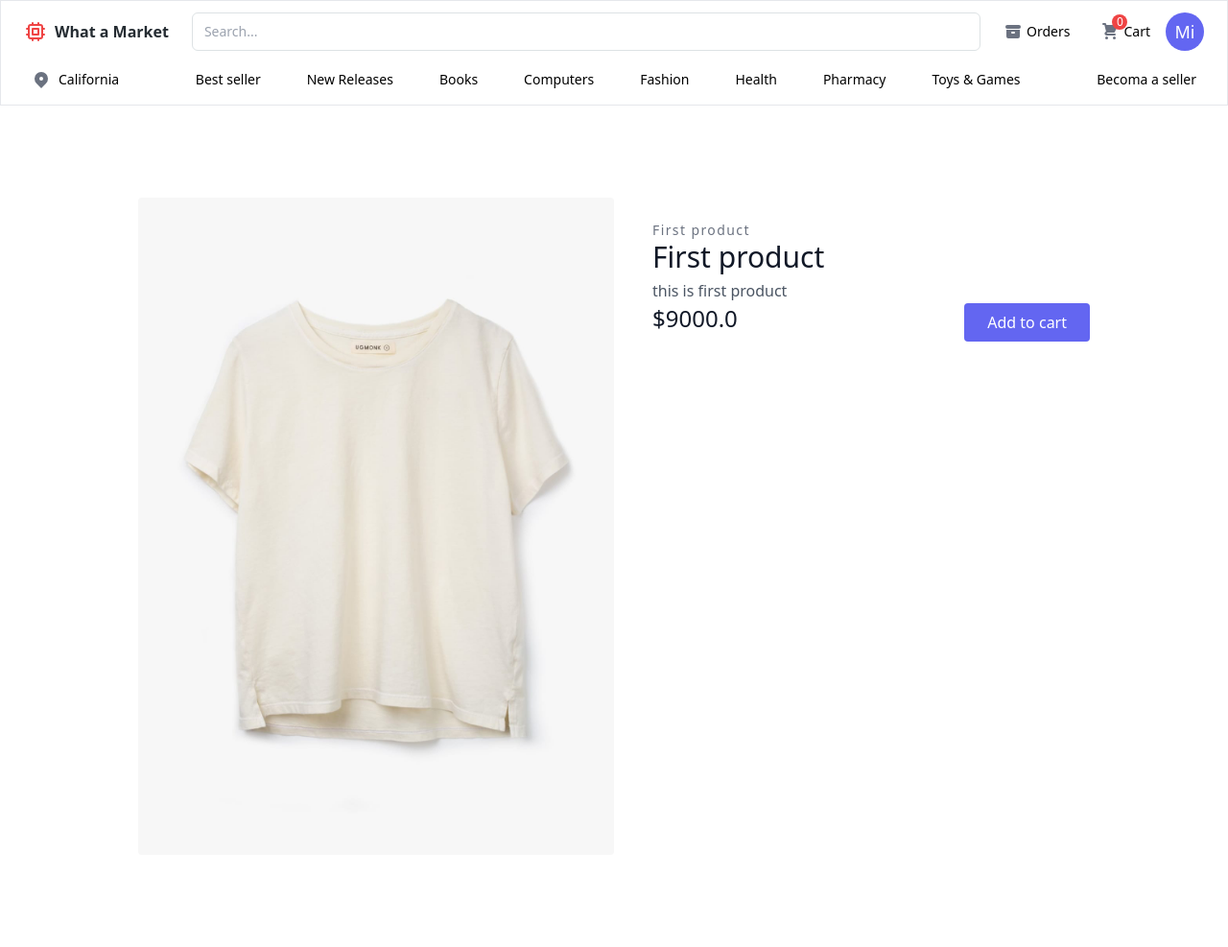
After one commit to umar792/Flask, a Flask app: page /cart/1 in a window 1280 px wide. The commit adds this page. Shown: the whole page at 96% size. Run offline with Flask 3, Linux system fonts and the light colour scheme; a user stored in the database is signed in; some libraries are stand-ins or nearby versions.

Commit message:
working on add cart

```diff
--- a/Phase2/app/__init__.py
+++ b/Phase2/app/__init__.py
@@ -35,8 +35,24 @@ def create_app():
            return send_from_directory("../static/uploads", filename)
 
      from app.models import Product
+     from app.models import CartItem
      @app.route("/", methods=["GET"])
      def home():
           products = Product.query.filter_by().all()
           return render_template("home.html" , current_user=current_user , products=products)
+
+
+     @app.route("/product/detail/<int:id>")
+     def detail(id):
+          product = Product.query.filter_by(id=id).first()
+          return render_template("detail.html", product=product)
+
+     @app.route("/cart/<int:id>")
+     def addToCart(id):
+          product = Product.query.filter_by(id=id).first()
+          item = CartItem.query.filter_by(user_id=current_user.id , product_id=id)
+          if item:
+               return render_template("detail.html", product=product)
+
+          return render_template("detail.html", product=product)
      return app
--- /dev/null
+++ b/Phase2/templates/detail.html
@@ -0,0 +1,22 @@
+{% extends "base.html" %}
+{% block title %}Product Detail Page{% endblock %}
+{% block content %}
+{% include "nav.html" %}
+<section class="text-gray-600 body-font overflow-hidden">
+    <div class="container px-5 py-24 mx-auto">
+      <div class="lg:w-4/5 mx-auto flex flex-wrap">
+        <img alt="ecommerce" class="lg:w-1/2 w-full lg:h-auto h-64 object-cover object-center rounded" src="{{ url_for('uploaded_file', filename=product.image.split('uploads/')[-1]) }}" ">
+        <div class="lg:w-1/2 w-full lg:pl-10 lg:py-6 mt-6 lg:mt-0">
+          <h2 class="text-sm title-font text-gray-500 tracking-widest">{{product.name}}</h2>
+          <h1 class="text-gray-900 text-3xl title-font font-medium mb-1">{{product.name}}</h1>
+          <p class="leading-relaxed">{{product.description}}</p>
+
+          <div class="flex">
+            <span class="title-font font-medium text-2xl text-gray-900">${{product.price}}</span>
+            <button class="flex ml-auto text-white bg-indigo-500 border-0 py-2 px-6 focus:outline-none hover:bg-indigo-600 rounded">Add to cart</button>
+          </div>
+        </div>
+      </div>
+    </div>
+  </section>
+{% endblock %}
--- a/Phase2/templates/nav.html
+++ b/Phase2/templates/nav.html
@@ -6,7 +6,7 @@
           <svg xmlns="http://www.w3.org/2000/svg" class="h-6 w-6 text-red-500" fill="none" viewBox="0 0 24 24" stroke="currentColor" stroke-width="2">
             <path stroke-linecap="round" stroke-linejoin="round" d="M9 3v2m6-2v2M9 19v2m6-2v2M5 9H3m2 6H3m18-6h-2m2 6h-2M7 19h10a2 2 0 002-2V7a2 2 0 00-2-2H7a2 2 0 00-2 2v10a2 2 0 002 2zM9 9h6v6H9V9z" />
           </svg>
-          <span class="ml-2 font-semibold text-[#252C32]">What a Market</span>
+          <a href="{{url_for("home")}}" class="ml-2 font-semibold text-[#252C32]">What a Market</a>
         </div>
 
         <div class="ml-6 flex flex-1 gap-x-3">
--- a/Phase2/templates/product.html
+++ b/Phase2/templates/product.html
@@ -5,11 +5,12 @@
       <div class="mt-6 grid grid-cols-1 gap-x-6 gap-y-10 sm:grid-cols-2 lg:grid-cols-4 xl:gap-x-8">
         {% for product in products  %}
         <div class="group relative">
+        <a href="{{url_for('detail', id=product.id)}}" class="group relative">
           <img src="{{ url_for('uploaded_file', filename=product.image.split('uploads/')[-1]) }}" alt="Front of men&#039;s Basic Tee in black." class="aspect-square w-full rounded-md bg-gray-200 object-cover group-hover:opacity-75 lg:aspect-auto lg:h-80" />
           <div class="mt-4 flex justify-between">
             <div>
               <h3 class="text-sm text-gray-700">
-                <a href="#">
+                <a href="{{url_for('detail', id=product.id)}}">
                   <span aria-hidden="true" class="absolute inset-0"></span>
                   {{product.name}}
                 </a>
@@ -18,6 +19,7 @@
             </div>
             <p class="text-sm font-medium text-gray-900">${{product.price}}</p>
           </div>
+        </a>
         </div>
         {% endfor %}
     </div>
```
Also changed, not shown: Phase2/instance/shop.db, Phase2/static/uploads/p.jpg (added), README.md (added).
